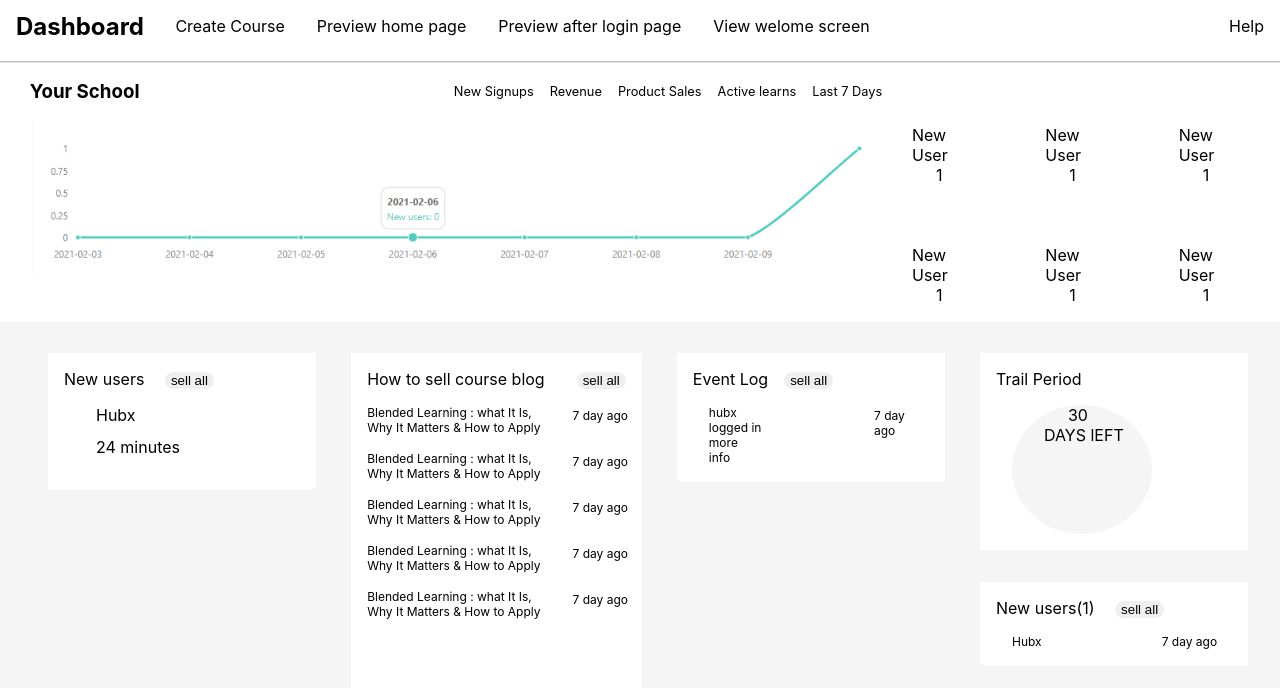
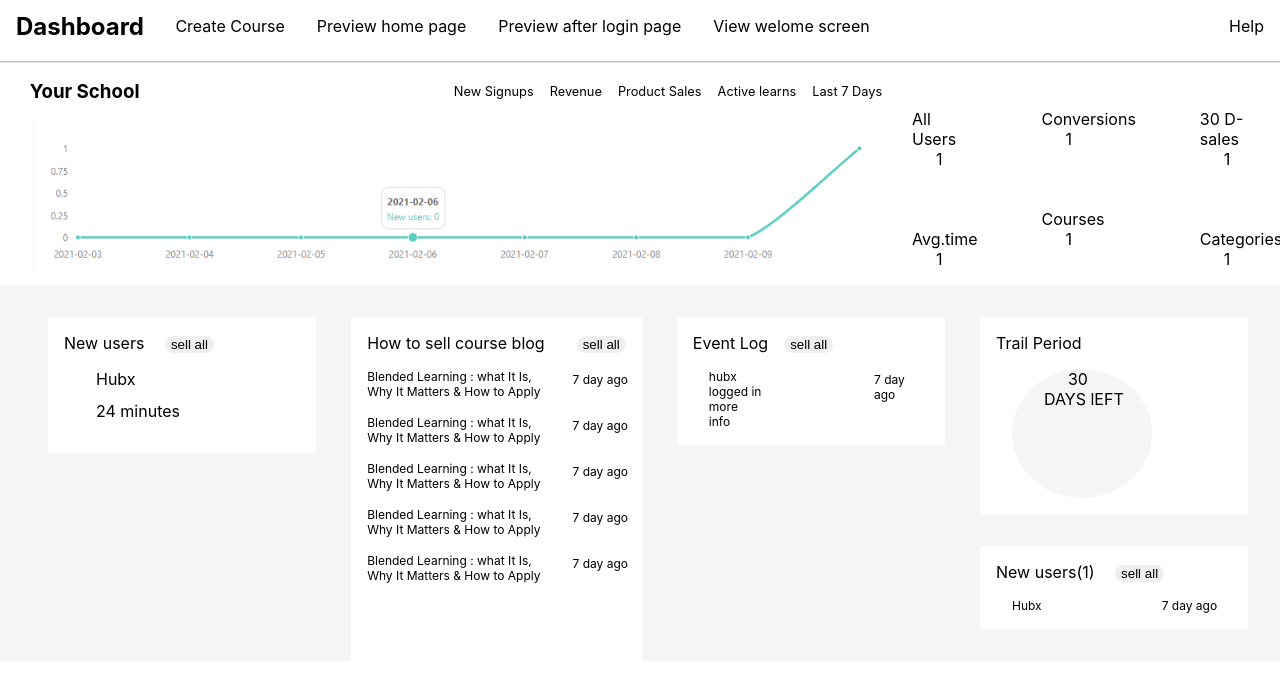
Before and after one commit to PranitPatil03/HUBX, a React (Create React App) app in the folder dashboard/: page / in a window 1280 px wide. Shown: the top 688 px of the page. Built offline with nearby package versions, Linux system fonts and the light colour scheme; the HTML template or start-up script is replaced by a standard one.

Commit message:
Assisgnment Solution Completed

```diff
--- a/dashboard/src/components/Graph.js
+++ b/dashboard/src/components/Graph.js
@@ -30,33 +30,33 @@ function Graph() {
             <div className="firstrow">
               <div className="user">
                 <img src="" alt="" />
-                <p>New User <br /> <span className="center">1</span></p>
+                <p>All Users <br /> <span className="center">1</span></p>
               </div>
               <div className="user bottom">
                 <img src="" alt="" />
-                <p>New User <br /> <span className="center">1</span></p>
+                <p>Avg.time<br /> <span className="center">1</span></p>
               </div>
 
             </div>
             <div className="secondrow">
               <div className="time">
                 <img src="" alt="" />
-                <p>New User <br /> <span className="center">1</span></p>
+                <p>Conversions <br /> <span className="center">1</span></p>
               </div>
               <div className="time bottom">
                 <img src="" alt="" />
-                <p>New User <br /> <span className="center">1</span></p>
+                <p>Courses<br /> <span className="center">1</span></p>
               </div>
 
             </div>
             <div className="secondrow">
               <div className="time">
                 <img src="" alt="" />
-                <p>New User <br /> <span className="center">1</span></p>
+                <p>30 D-sales <br /> <span className="center">1</span></p>
               </div>
               <div className="time bottom">
                 <img src="" alt="" />
-                <p>New User <br /> <span className="center">1</span></p>
+                <p>Categories<br /> <span className="center">1</span></p>
               </div>
 
             </div>
--- a/dashboard/src/components/style.css
+++ b/dashboard/src/components/style.css
@@ -88,7 +88,7 @@ body{
 } */
 
 .user{
-    margin-top: -2rem;
+    margin-top: -3rem;
     margin-right: 2rem;
     margin-left: 2rem;
 }
@@ -103,7 +103,7 @@ body{
 } */
 
 .time{
-    margin-top: -2rem;
+    margin-top: -3rem;
     margin-right: 2rem;
     margin-left: 2rem;
 }
```
